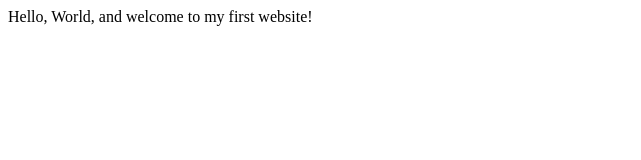
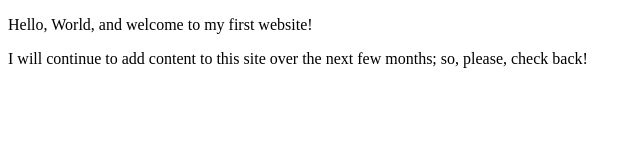
Before and after one commit to moralesal/Moralesal.github.io, a plain HTML site: page index.html in a window 1280 px wide. Shown: the whole page, without its empty margins (0-641 px from the left). Drawn offline with Linux system fonts and the light colour scheme.

Commit message:
Update index.html

```diff
--- a/index.html
+++ b/index.html
@@ -3,9 +3,11 @@
     <head>
         <meta charset="utf-8">
         <meta name="viewport" content="width=device-width, initial-scale=1.0">
-        <title>My First Website</title>
+        <meta name="author" content="John Durham">
+        <title>CE Truffaut | Web Developer</title>
     </head>
     <body>
-       Hello, World, and welcome to my first website!
+       <p>Hello, World, and welcome to my first website!</p>
+        <p>I will continue to add content to this site over the next few months; so, please, check back!</p>
     </body>
 </html>
```
